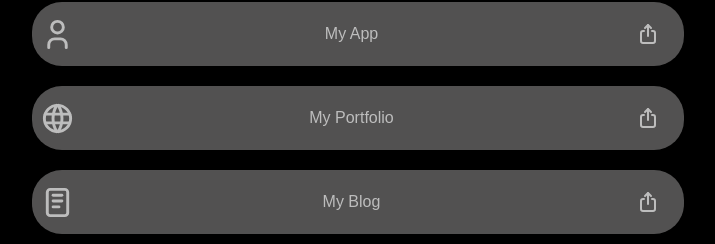
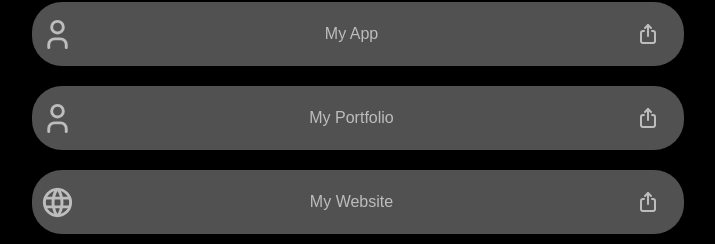
Before and after one commit to sosamsony/xxx, a React (Vite) app: page / in a window 1280 px wide. Shown: the part 556-800 px from the top of the page, without its empty margins (282-997 px from the left). Built offline with nearby package versions, Linux system fonts and the light colour scheme; a web font is replaced by a local one.

Commit message:
Update App.tsx

```diff
--- a/src/App.tsx
+++ b/src/App.tsx
@@ -126,16 +126,33 @@ function App() {
 				</a>
 				<a
 					className=" w-full text-center bg-[#525151] hover:bg-[#444444] rounded-[30px] hover:scale-[102%] transition duration-300 cursor-pointc"
+					href="https://sosamson.com/portfolio"
+					target="_blank"
+					rel="noopener"
+				>
+					<div className="flex justify-between items-center ml-2 mr-4">
+						<TbUser className=" text-[35px]" />
+						<p className="p-5">My Portfolio</p>
+						<TbShare2
+							className="text-[40px] hover:bg-[#5F5E5E] transition ease-in-out duration-300 rounded-full p-2"
+							title="My Portfolio"
+							// id="resumeLink"
+							// onClick={() => handleCopyClick("")}
+						/>
+					</div>
+				</a>
+				<a
+					className=" w-full text-center bg-[#525151] hover:bg-[#444444] rounded-[30px] hover:scale-[102%] transition duration-300 cursor-pointc"
 					href="https://www.sosamson.com"
 					target="_blank"
 					rel="noopener"
 				>
 					<div className="flex justify-between items-center ml-2 mr-4">
 						<TbWorld className=" text-[35px]" />
-						<p className="p-5">My Portfolio</p>
+						<p className="p-5">My Website</p>
 						<TbShare2
 							className="text-[40px] hover:bg-[#5F5E5E] transition ease-in-out duration-300 rounded-full p-2"
-							title="My Portfolio"
+							title="My Website"
 							// id="portfolioLink"
 							// onClick={() => handleCopyClick("")}
 						/>
```
